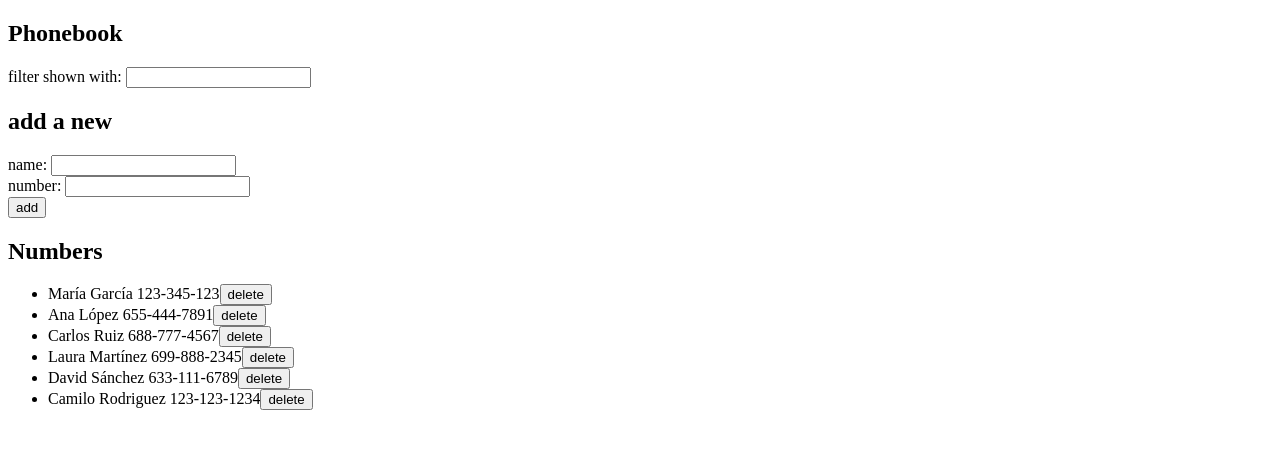
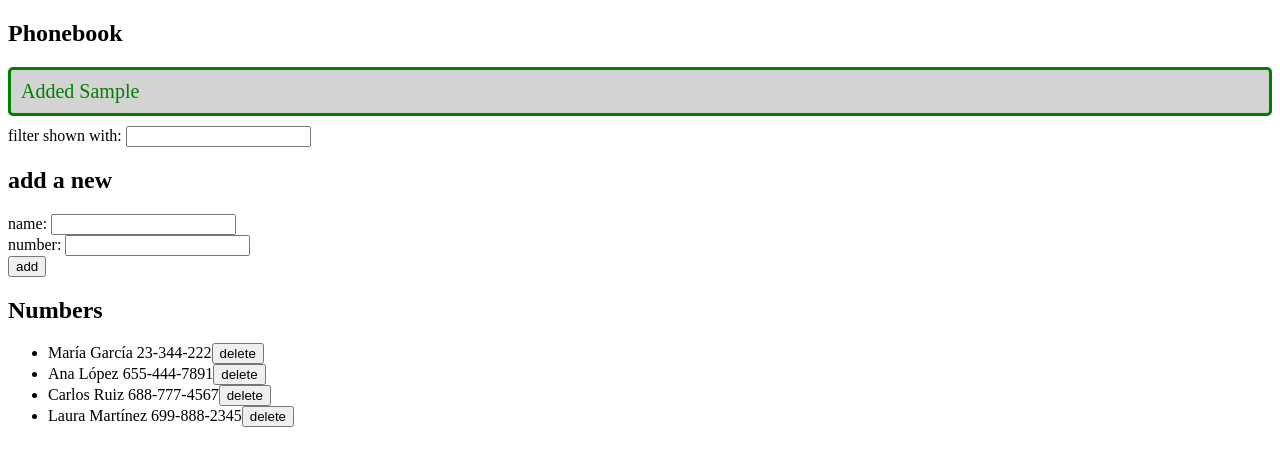
Before and after one commit to Daijaz/fullstack-open-exercises, a React (Vite) app in the folder part2/phone-agenda/: page / in a window 1280 px wide. Both pictures are taken after typing "Sample", "Sample" into the empty fields and a click on the button "add". Shown: the top 466 px of the page. Built offline with nearby package versions, Linux system fonts and the light colour scheme; no server answers; data requests are answered from the project's data file.

Commit message:
Exercises completed until 2.17

```diff
--- a/part2/phone-agenda/db.json
+++ b/part2/phone-agenda/db.json
@@ -3,7 +3,7 @@
     {
       "id": "2",
       "name": "María García",
-      "number": "123-345-123"
+      "number": "23-344-222"
     },
     {
       "id": "4",
@@ -19,16 +19,6 @@
       "id": "6",
       "name": "Laura Martínez",
       "number": "699-888-2345"
-    },
-    {
-      "id": "7",
-      "name": "David Sánchez",
-      "number": "633-111-6789"
-    },
-    {
-      "id": "f77e",
-      "name": "Camilo Rodriguez",
-      "number": "123-123-1234"
     }
   ]
 }
--- a/part2/phone-agenda/src/App.jsx
+++ b/part2/phone-agenda/src/App.jsx
@@ -1,12 +1,15 @@
 import { useState, useEffect } from 'react'
 import personService from './services/persons'
 import Person from './components/Person'
+import Notification from './components/Notification'
 
 const App = () => {
   const [persons, setPersons] = useState([])
   const [newName, setNewName] = useState('')
   const [newNumber, setNewNumber] = useState('')
   const [newFilter, setNewFilter] = useState('')
+  const [message, setMessage] = useState(null)
+  const [messageType, setMessageType] = useState(null)
 
   useEffect(() => {
     personService
@@ -32,6 +35,13 @@ const App = () => {
         .then((personCreated) => setPersons(persons.concat(personCreated)))
         setNewName('')
         setNewNumber('')
+        setMessage(`Added ${personObject.name}`)
+        setMessageType('success')
+        setTimeout(() => {
+          setMessage(null)
+          setMessageType(null)
+        }, 5000)
+
       } else {
         if(window.confirm(`${newName} is already added to phonebook, replace the old number with a new one?`)){
           const personToChange = persons.find((person) => person.name === newName)
@@ -40,6 +50,27 @@ const App = () => {
           personService
           .update(personCopy.id, personCopy)
           .then((response) => setPersons(persons.map(person => person.name !== response.name ? person : personCopy)))
+          .catch(error => {
+            setMessage(`There is an error updating ${personCopy.name} It was deleted before`)
+            setMessageType('error')
+
+            setTimeout(() => {
+              setMessage(null)
+              setMessageType(null)
+            },5000)
+
+            setPersons(persons.map(person => person.name !== response.name ? person : personCopy))
+          })
+
+          setNewName('')
+          setNewNumber('')
+          setMessage(`Updated ${personCopy.name}`)
+          setMessageType('success')
+          setTimeout(() => {
+            setMessage(null)
+            setMessageType(null)
+          }, 5000)
+          setPersons(persons.map(person => person.name !== response.name ? person : personCopy))
         }
       }
     }
@@ -68,14 +99,25 @@ const App = () => {
       .deletePerson(id)
       .then(response => response.data.id)
       .then(response => setPersons(persons.filter(person => person.id !== response )))
+      .catch(error => {
+        setMessage(`There is an error deleting ${personSelected.name}. It was deleted before`)
+        setMessageType('error')
+
+        setTimeout(() => {
+          setMessage(null)
+          setMessageType(null)
+        },5000)
+      })
     }
   }
+
 
   const filtered = persons.filter(person => person.name.toLowerCase().includes(newFilter.toLowerCase()) ? person.name : '')
 
   return (
     <div>
       <h2>Phonebook</h2>
+      <Notification message={message} type={messageType} />
       <div>
         filter shown with: <input value={newFilter} onChange={handleFilterChange}/>
       </div>
@@ -104,5 +146,4 @@ const App = () => {
     </div>
   )
 }
-
 export default App
--- /dev/null
+++ b/part2/phone-agenda/src/components/Notification.jsx
@@ -0,0 +1,23 @@
+const Notification = ({ message, type }) => {
+  if (message === null) {
+    return null
+  }
+
+  const notificationStyle = {
+    color: type === 'error' ? 'red' : 'green',
+    background: 'lightgrey',
+    fontSize: 20,
+    borderStyle: 'solid',
+    borderRadius: 5,
+    padding: 10,
+    marginBottom: 10
+  }
+
+  return (
+    <div style={notificationStyle}>
+      {message}
+    </div>
+  )
+}
+
+export default Notification
```
Also changed, not shown: part2/phone-agenda/package.json (+2 -6 lines), 1 other file (tests, documents, lock files or other folders).
